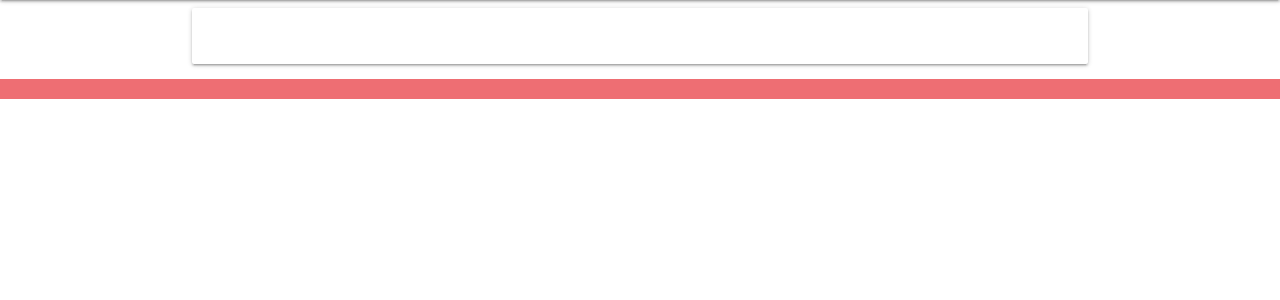
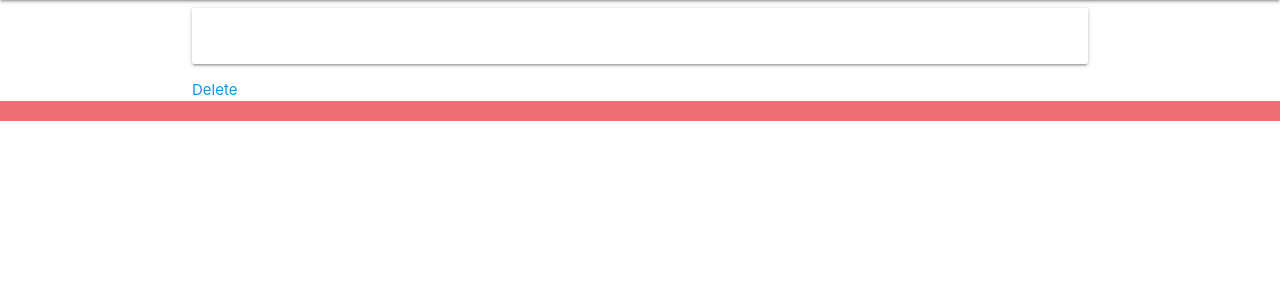
Before and after one commit to eraynai/nft-collector, a Django app: template main_app/templates/nfts/detail.html in a window 1280 px wide. Shown: the part 64-364 px from the top of the page. Run offline with Django 3.2, Linux system fonts and the light colour scheme; the template is opened without the code that fills it, so the values that code supplies are empty.

Commit message:
add delete functionality to the app

```diff
--- a/main_app/templates/nfts/detail.html
+++ b/main_app/templates/nfts/detail.html
@@ -4,5 +4,6 @@
 		<span class="card-title">{{nft.name}}</span>
 	</div>
 </div>
+<a href="/nfts/{{nft.id}}/delete/">Delete</a>
 
 {% endblock %}
--- a/main_app/urls.py
+++ b/main_app/urls.py
@@ -6,4 +6,5 @@ urlpatterns = [
     path('nfts/', views.nfts_index, name='index'),
     path('nfts/<int:nft_id>/', views.nfts_detail, name='detail'),
     path('nfts/new/', views.nfts_new, name='new'),
+    path('nfts/<int:nft_id>/delete/', views.nfts_delete),
 ]
--- a/main_app/views.py
+++ b/main_app/views.py
@@ -35,3 +35,9 @@ def nfts_detail(request, nft_id):
 
 def nfts_new(request):
     return render(request, 'nfts/new_form.html')
+
+
+def nfts_delete(request, nft_id):
+    nft = Nft.objects.get(id=nft_id)
+    nft.delete()
+    return redirect('/nfts')
```
